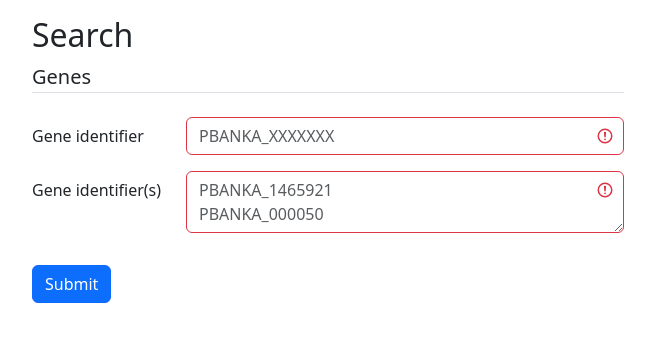
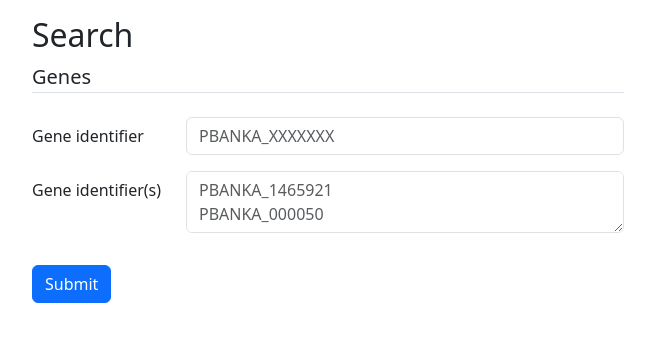
Before and after one commit to NBISweden/vector-oligo-search, a Flask app: page /search in a window 1280 px wide. Shown: the part 102-444 px from the top of the page, without its empty margins (16-671 px from the left). Run offline with Flask 3, Linux system fonts and the light colour scheme; parts of the project's set-up code (start-up, migrations or seed data) failed here and were passed over; some libraries are stand-ins or nearby versions.

Commit message:
fix: remove invalid input indicator from search forms

```diff
--- a/templates/form.html
+++ b/templates/form.html
@@ -13,7 +13,7 @@
           <div class="form-group row">
             <label class="col-sm-3 col-form-label" for="gene-id">Gene identifier</label>
               <div class="col-sm-9">
-                <input class="form-control is-invalid ui-autocomplete-input" id="gene-id" name="gene-id" placeholder="PBANKA_XXXXXXX" type="text" value="">
+                <input class="form-control ui-autocomplete-input" id="gene-id" name="gene-id" placeholder="PBANKA_XXXXXXX" type="text" value="">
                 <datalist id="gene-id-list">
                   <option value="PBANKA_1034300"></option>
                   <option value="PBANKA_1231600"></option>
@@ -29,7 +29,7 @@
           <div class="form-group row">
             <label class="col-sm-3 col-form-label" for="gene-list">Gene identifier(s)</label>
             <div class="col-sm-9">
-                <textarea class="form-control is-invalid" id="gene-list" name="gene-list" placeholder="PBANKA_1465921
+                <textarea class="form-control" id="gene-list" name="gene-list" placeholder="PBANKA_1465921
 PBANKA_000050
 PBANKA_1466100">{% for gene_id in gene_ids %}{{ gene_id }}
 {% endfor %}</textarea>
```
